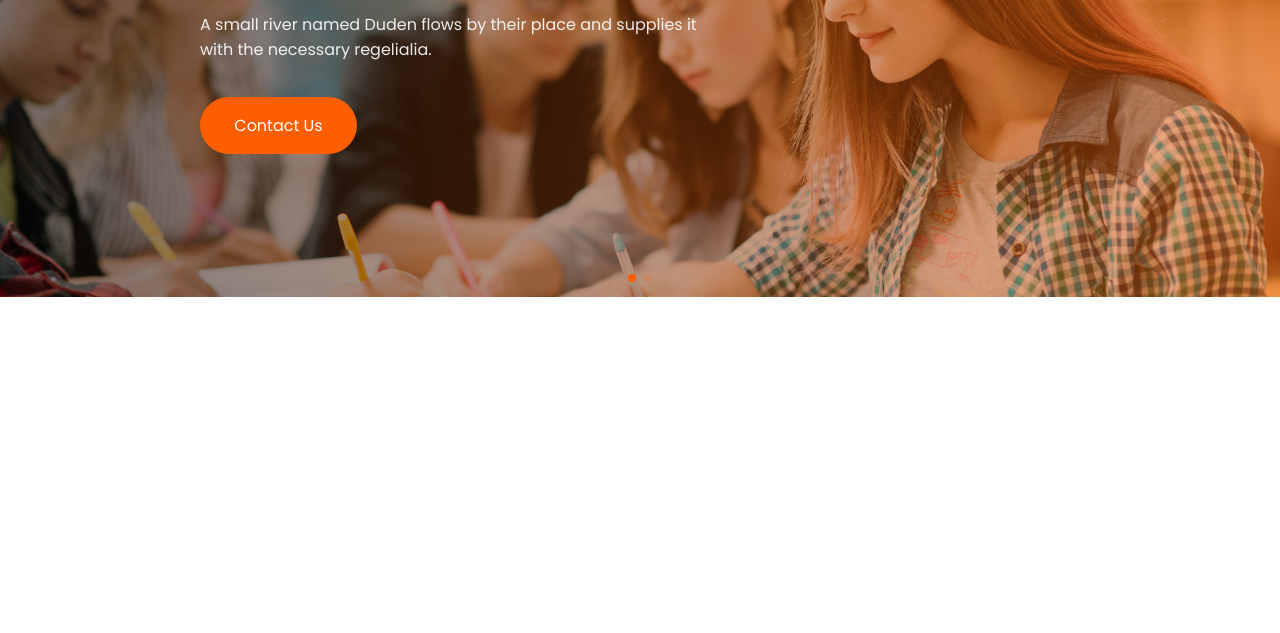
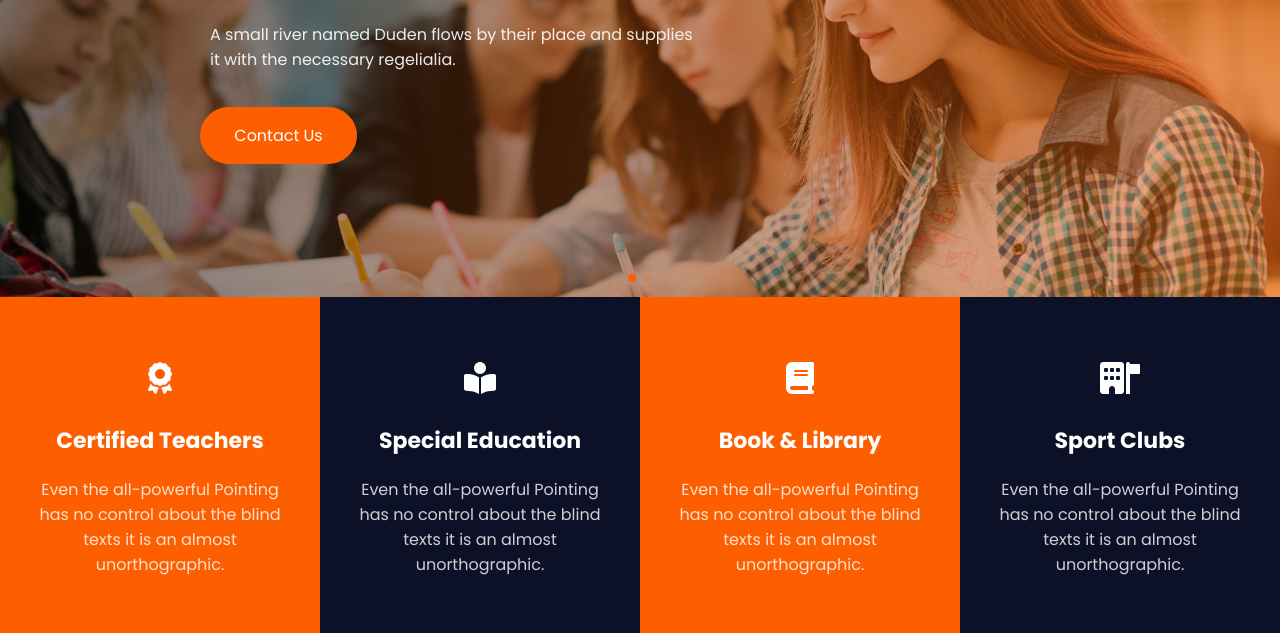
Before and after one commit to damlahub/Frontend-Dev-Course, a plain HTML site: page Odevler/fox-university/index.html in a window 1280 px wide. Shown: the part 475-1108 px from the top of the page. Before the commit the page ends 800 px from the top, so only its background shows below. Drawn offline with nearby package versions, Linux system fonts and the light colour scheme.

Commit message:
odev 1- fox university| cards kısmı yapıldı

```diff
--- a/Odevler/fox-university/index.html
+++ b/Odevler/fox-university/index.html
@@ -1,5 +1,6 @@
 <!DOCTYPE html>
 <html lang="en">
+
 <head>
     <meta charset="UTF-8">
     <meta name="viewport" content="width=device-width, initial-scale=1.0">
@@ -7,6 +8,7 @@
     <link rel="stylesheet" href="style.css">
     <link rel="stylesheet" href="https://cdn.jsdelivr.net/npm/swiper@10/swiper-bundle.min.css" />
 </head>
+
 <body>
     <!-- Header -->
     <header>
@@ -52,28 +54,54 @@
                     <div class="swiper-content">
                         <div>
                             <h1>Education Needs Complete Solution</h1>
-                            <p>A small river named Duden flows by their place and supplies it with the necessary regelialia.</p>
+                            <p>A small river named Duden flows by their place and supplies it with the necessary
+                                regelialia.</p>
                             <button class="standart-btn">Contact Us</button>
                         </div>
                     </div>
                     <img src="assets/asset 0.jpeg" alt="">
-                  </div>
-                  <div class="swiper-slide">
+                </div>
+                <div class="swiper-slide">
                     <div class="swiper-content">
                         <div>
                             <h1>University, College School Education</h1>
-                            <p>A small river named Duden flows by their place and supplies it with the necessary regelialia.</p>
+                            <p>A small river named Duden flows by their place and supplies it with the necessary
+                                regelialia.</p>
                             <button class="standart-btn">Contact Us</button>
                         </div>
                     </div>
                     <img src="assets/asset 1.jpeg" alt="">
-                  </div>
+                </div>
             </div>
             <div class="swiper-pagination"></div>
-          </div>
+        </div>
+    </section>
+    <!-- Cards -->
+    <section id="cards">
+        <article class="card card-orange">
+            <i class="fa-solid fa-award fa-2xl"" style="color: #ffffff;"></i>
+            <h5>Certified Teachers</h5>
+            <p>Even the all-powerful Pointing has no control about the blind texts it is an almost unorthographic.</p>
+        </article>
+        <article class="card">
+            <i class="fa-solid fa-book-open-reader fa-2xl"" style="color: #ffffff;"></i>
+            <h5>Special Education</h5>
+            <p>Even the all-powerful Pointing has no control about the blind texts it is an almost unorthographic.</p>
+        </article>
+        <article class="card card-orange">
+            <i class="fa-solid fa-book fa-2xl"" style="color: #ffffff;"></i>
+            <h5>Book & Library</h5>
+            <p>Even the all-powerful Pointing has no control about the blind texts it is an almost unorthographic.</p>
+        </article>
+        <article class="card">
+            <i class="fa-solid fa-building-flag fa-2xl"" style="color: #ffffff;"></i>
+            <h5>Sport Clubs</h5>
+            <p>Even the all-powerful Pointing has no control about the blind texts it is an almost unorthographic.</p>
+        </article>
     </section>
     <script src="https://kit.fontawesome.com/bb9da9ae22.js" crossorigin="anonymous"></script>
     <script src="https://cdn.jsdelivr.net/npm/swiper@10/swiper-bundle.min.js"></script>
     <script src="scripts/swiper.js"></script>
 </body>
+
 </html>
--- a/Odevler/fox-university/style.css
+++ b/Odevler/fox-university/style.css
@@ -191,3 +191,37 @@
 .swiper-pagination-bullet{
     background-color: #fd5f00 !important;
 }
+/* Cards */
+#cards{
+    width: 100%;
+    height: 336px;
+    display: flex;
+}
+#cards .card{
+    width: 25%;
+    height: 336px;
+    background-color: #0d1128;
+    color: #fff;
+    display: flex;
+    flex-direction: column;
+    justify-content: center;
+    align-items: center;
+    padding: 0 25px;
+}
+#cards .card i{
+    margin: 35px;
+}
+#cards .card h5{
+    font-size: 22px;
+}
+
+#cards .card h5,p{
+    text-align: center;
+    margin: 10px;
+}
+#cards .card p{
+    color: rgba(255, 255, 255, 0.8);
+}
+.card-orange{
+    background-color: #fd5f00 !important;
+}
```
